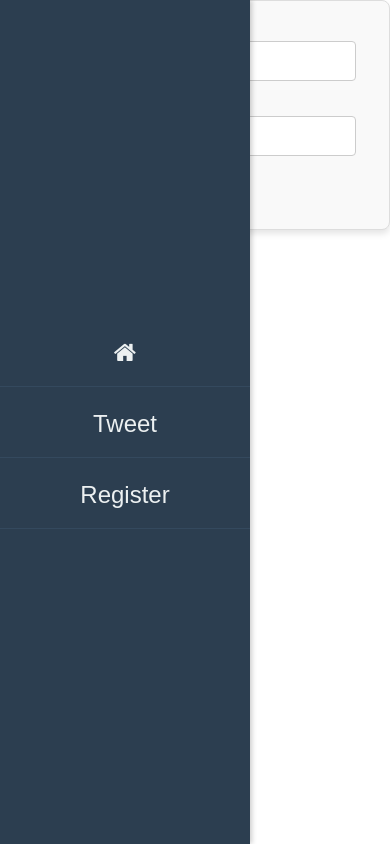
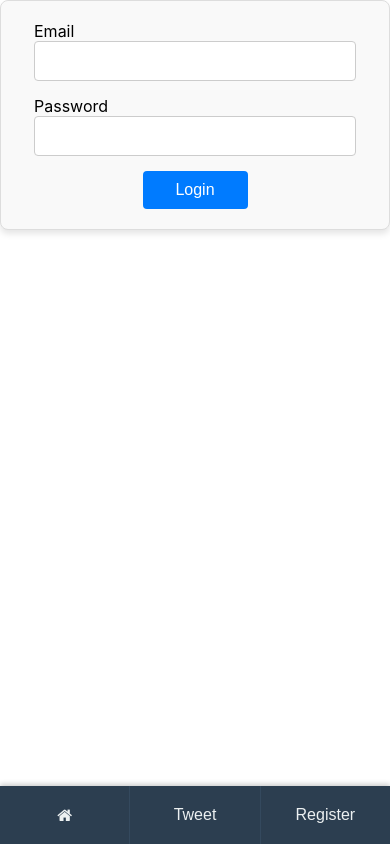
Before and after one commit to hinoobers/orionplatform, a React (Create React App) app in the folder frontend/: page /login in a window 390 px wide. Built offline with nearby package versions, Linux system fonts and the light colour scheme; no server answers.

Commit message:
add mobile view partially

```diff
--- a/frontend/src/components/UI/SideNav.css
+++ b/frontend/src/components/UI/SideNav.css
@@ -12,14 +12,17 @@
     flex-direction: column;
     box-shadow: 2px 0 5px rgba(0, 0, 0, 0.2);
     transition: transform 0.3s ease-in-out;
+    z-index: 100;
+    transform: translateX(0);
 }
 
 #nav-content {
     display: flex;
     flex-direction: column;
     align-items: center;
-    justify-content: center;
+    justify-content: flex-start;
     height: 100%;
+    padding-top: 20px;
 }
 
 .nav-button {
@@ -29,18 +32,26 @@
     color: #ecf0f1;
     text-decoration: none;
     border-bottom: 1px solid #34495e;
-    transition: background-color 0.3s;
-    height: 50px;
-    font-size: 36px;
+    min-height: 44px;
+    font-size: 18px;
     cursor: pointer;
+    display: flex;
+    justify-content: center;
+    align-items: center;
 }
 
 .nav-button button {
     background-color: transparent;
     border: none;
-    color: #ecf0f1;
-    font-size: 24px;
+    color: inherit;
+    font-size: inherit;
     cursor: pointer;
+    width: 100%;
+    height: 100%;
+    display: flex;
+    justify-content: center;
+    align-items: center;
+    padding: 0;
 }
 
 .nav-button button:hover {
@@ -50,3 +61,49 @@
 .nav-button:hover {
     background-color: #34495e;
 }
+
+/* Media query for mobile devices */
+@media (max-width: 768px) {
+    .sidenav {
+        width: 100%;
+        height: auto;
+        position: fixed;
+        bottom: 0;
+        left: 0;
+        top: auto;
+        display: flex;
+        flex-direction: row;
+        box-shadow: 0 -2px 5px rgba(0, 0, 0, 0.2);
+        transform: translateY(0);
+    }
+
+    #nav-content {
+        display: flex;
+        flex-direction: row;
+        align-items: stretch;
+        justify-content: space-around;
+        height: auto;
+        padding: 0;
+        width: 100%;
+    }
+
+    .nav-button {
+        flex-grow: 1;
+        border-right: 1px solid #34495e;
+        border-bottom: none;
+        min-height: 48px;
+        font-size: 16px;
+        flex-direction: column;
+        justify-content: center;
+        padding: 5px 0;
+    }
+
+    .nav-button:last-child {
+        border-right: none;
+    }
+
+    .nav-button button {
+        flex-direction: column;
+        padding: 5px;
+    }
+}
```
